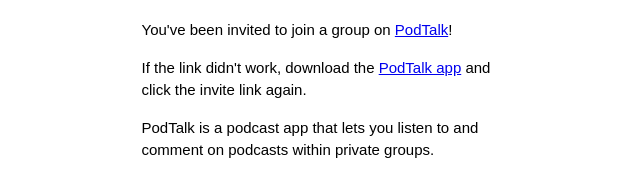
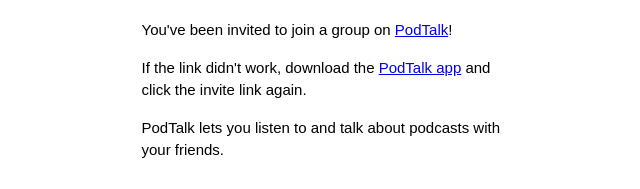
Before and after one commit to kaseyb002/PodTalk-Landing-Page, a website: page public/join_group.html in a window 1280 px wide. Shown: the part 281-470 px from the top of the page, without its empty margins (311-951 px from the left). Drawn offline with Linux system fonts and the light colour scheme.

```diff
--- a/public/join_group.html
+++ b/public/join_group.html
@@ -62,7 +62,7 @@
       If the link didn't work, download the <a href="https://testflight.apple.com/join/zqH9HWis">PodTalk app</a> and click the invite link again.
     </p>
     <p>
-      PodTalk is a podcast app that lets you listen to and comment on podcasts within private groups.
+      PodTalk lets you listen to and talk about podcasts with your friends.
     </p>
   </div>
 
```
Also changed, not shown: public/assets/img/podtalk-app-icon.png (added), 1 other file.
